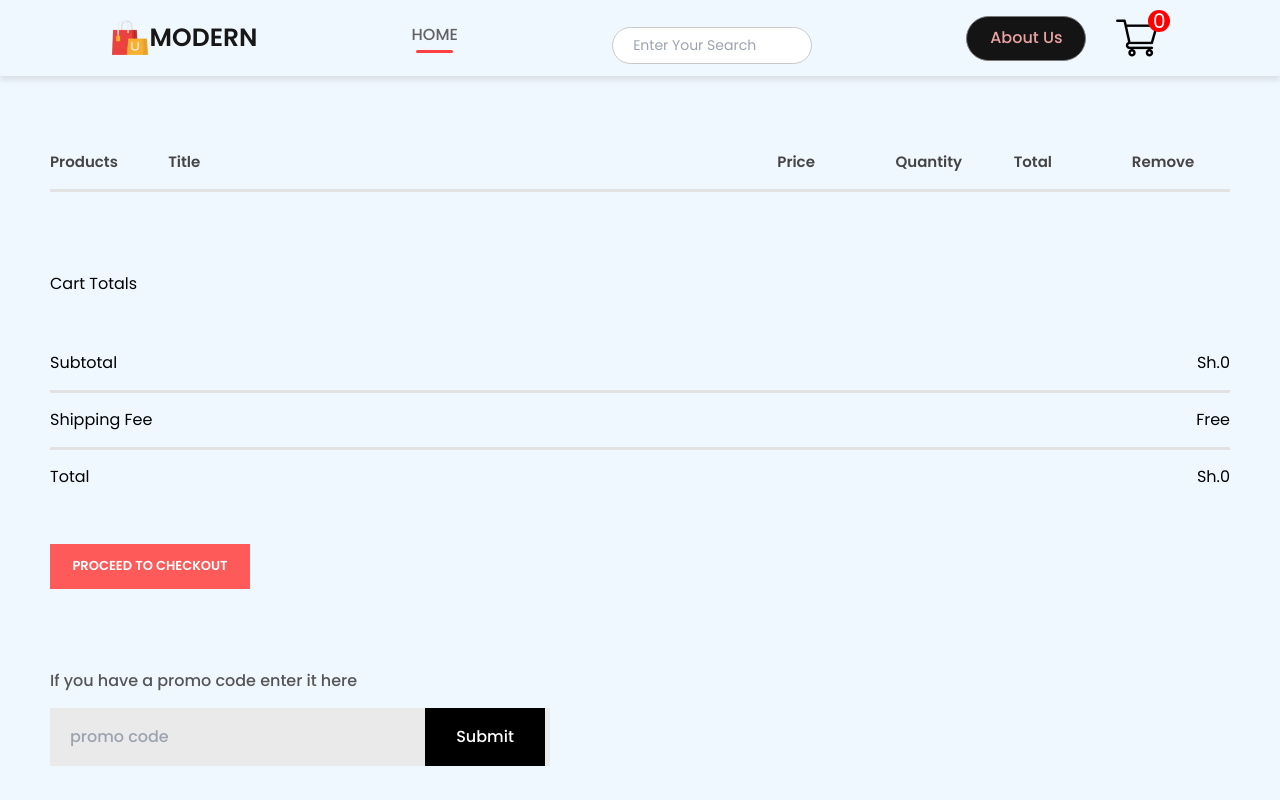
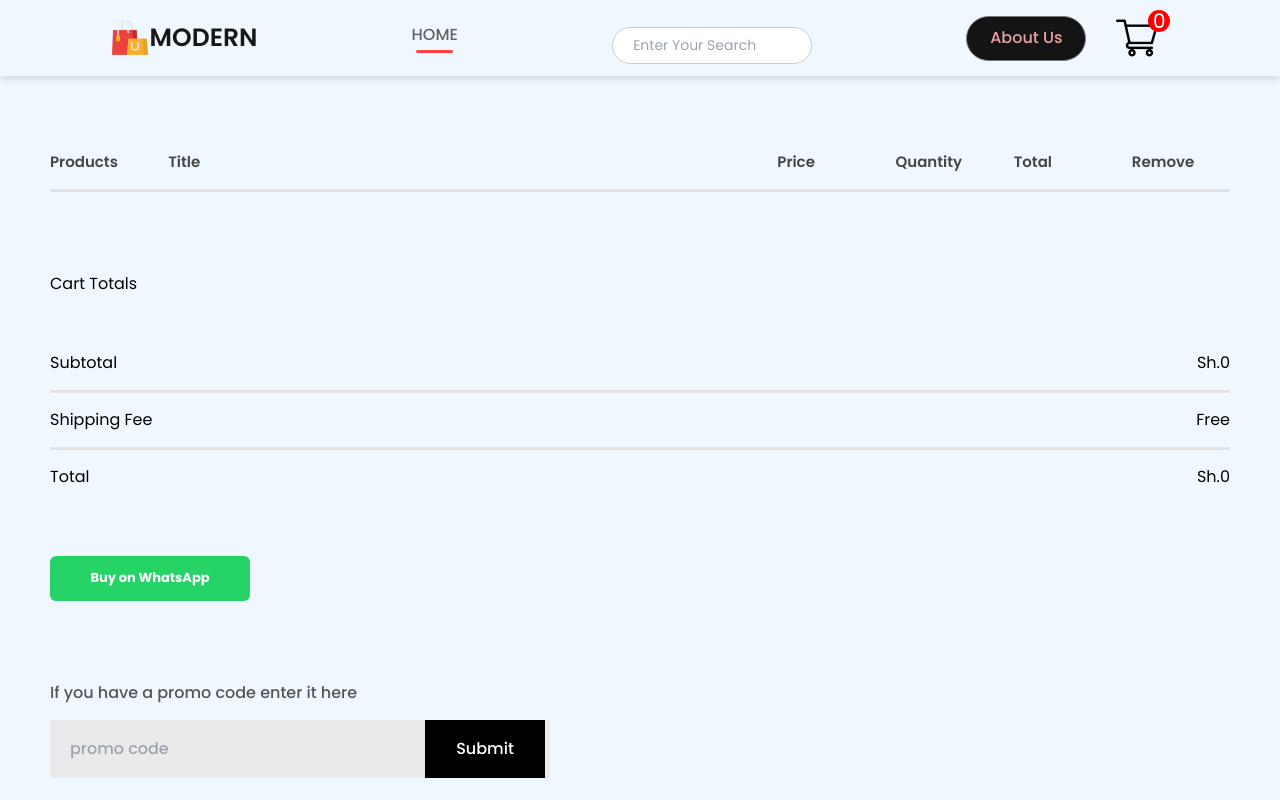
Before and after one commit to eddiemws/modernwholesalers.co.ke, a React (Create React App) app: page /cart in a window 1280 px wide. Shown: the top 800 px of the page. Built offline with nearby package versions, Linux system fonts and the light colour scheme.

Commit message:
Add buy whatsapp buttom on cart page

```diff
--- a/src/Components/CartItems/CartItems.jsx
+++ b/src/Components/CartItems/CartItems.jsx
@@ -5,10 +5,62 @@ import remove_icon from '../Assets/cart_cross_icon.png';
 import { allItems } from '../../Components/CategorySection/Category.jsx'; // ✅ Import allItems
 import '../../Components/Assets/all_items.jsx';
 
+// ===== TEST WHATSAPP NUMBER =====
+const WHATSAPP_TEST_NUMBER = "254735551136";
 
+// ===== HELPER TO FORMAT CURRENCY =====
+const formatKES = (amount) => `Sh.${Number(amount).toLocaleString()}`;
 
 const CartItems = () => {
     const { getTotalCartAmount, cartItems, removeFromCart } = useContext(ShopContext);
+
+    // ===== Build array of only selected items (qty > 0) =====
+    const selectedItems = allItems
+        .map((item) => {
+            const qty = cartItems[item.id] || 0;
+            return qty > 0 ? { ...item, qty } : null;
+        })
+        .filter(Boolean);
+
+    // ===== Build WhatsApp message text =====
+    const buildWhatsAppMessage = () => {
+        if (!selectedItems.length) return null;
+
+        const lines = [
+            "Hello 👋, I want to place an order from your site:",
+            "",
+            ...selectedItems.map(
+                (itm) =>
+                    `• ${itm.name} — Qty: ${itm.qty} — ${formatKES(itm.price)} each — Subtotal: ${formatKES(
+                        itm.price * itm.qty
+                    )}`
+            ),
+            "",
+            `Total items: ${selectedItems.reduce((sum, i) => sum + i.qty, 0)}`,
+            `Total amount: ${formatKES(getTotalCartAmount())}`,
+            "",
+            `Delivery address: `,
+            `Name: `,
+            `Phone: `,
+            `Notes (size, color, etc): `,
+        ];
+
+        return lines.join("\n");
+    };
+
+    // ===== Open WhatsApp with prefilled cart message =====
+    const openWhatsAppWithCart = () => {
+        const message = buildWhatsAppMessage();
+        if (!message) {
+            alert("Your cart is empty — add some items first.");
+            return;
+        }
+
+        const phone = WHATSAPP_TEST_NUMBER.replace(/\D/g, ""); // remove any non-digits
+        const encodedMessage = encodeURIComponent(message);
+        const waUrl = `https://wa.me/${phone}?text=${encodedMessage}`;
+        window.open(waUrl, "_blank");
+    };
 
     return (
         <div className='cartitems'>
@@ -21,16 +73,16 @@ const CartItems = () => {
                 <p>Remove</p>
             </div>
             <hr />
-            {allItems.map((e) => {  // ✅ Use allItems instead of all_product
+            {allItems.map((e) => {
                 if (cartItems[e.id] > 0) {
                     return (
                         <div key={e.id}>
                             <div className="cartitems-format cartitems-format-main">
                                 <img className='carticon-product-icon' src={e.image} alt={e.name} />
                                 <p>{e.name}</p>
-                                <p>Sh.{e.price}</p> {/* ✅ Use price instead of new_price */}
+                                <p>{formatKES(e.price)}</p>
                                 <button className='cartitems-quantity'>{cartItems[e.id]}</button>
-                                <p>Sh.{e.price * cartItems[e.id]}</p> {/* ✅ Use price */}
+                                <p>{formatKES(e.price * cartItems[e.id])}</p>
                                 <img className='cartitems-remove-icon' src={remove_icon} onClick={() => removeFromCart(e.id)} alt="Remove" />
                             </div>
                             <hr />
@@ -45,7 +97,7 @@ const CartItems = () => {
                     <div>
                         <div className="cartitems-total-item">
                             <p>Subtotal</p>
-                            <p>Sh.{getTotalCartAmount()}</p>
+                            <p>{formatKES(getTotalCartAmount())}</p>
                         </div>
                         <hr />
                         <div className="cartitems-total-item">
@@ -55,10 +107,26 @@ const CartItems = () => {
                         <hr />
                         <div className="cartitems-total-item">
                             <h3>Total</h3>
-                            <h3>Sh.{getTotalCartAmount()}</h3>
+                            <h3>{formatKES(getTotalCartAmount())}</h3>
                         </div>
                     </div>
-                    <button>PROCEED TO CHECKOUT</button>
+
+                    {/* ===== REPLACED CHECKOUT BUTTON ===== */}
+                    <button
+                        onClick={openWhatsAppWithCart}
+                        style={{
+                            backgroundColor: "#25D366",
+                            color: "#fff",
+                            padding: "10px 16px",
+                            borderRadius: 6,
+                            border: "none",
+                            cursor: "pointer",
+                            fontWeight: "bold",
+                            marginTop: "12px",
+                        }}
+                    >
+                        Buy on WhatsApp
+                    </button>
                 </div>
                 <div className="cartitems-promocode">
                     <p>If you have a promo code enter it here</p>
@@ -70,6 +138,6 @@ const CartItems = () => {
             </div>
         </div>
     );
-}
+};
 
 export default CartItems;
```
